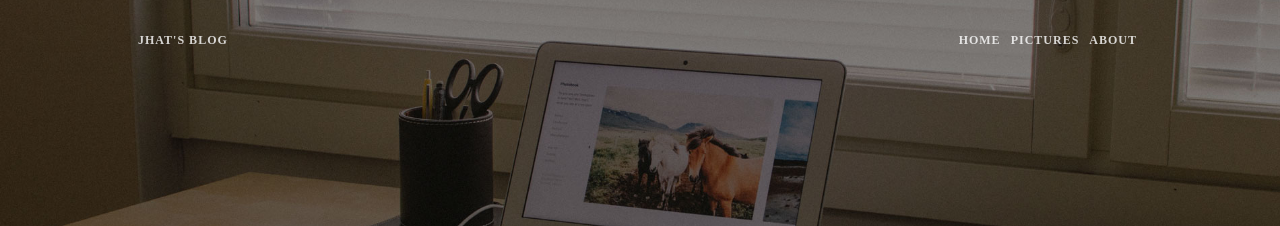
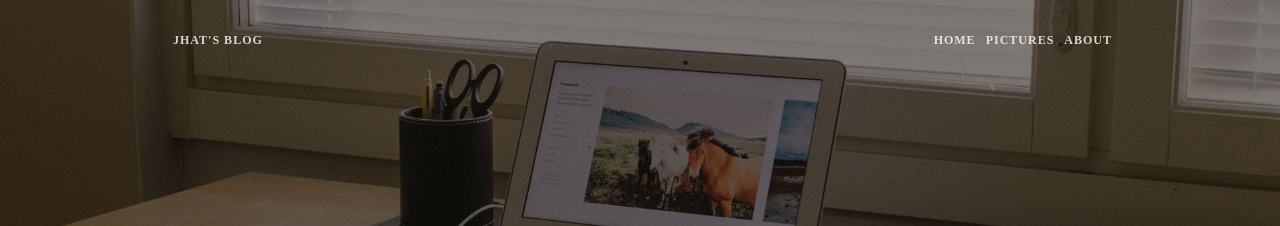
Before and after one commit to cpf624/cpf624.github.io, a Jekyll site: the page built from index.html, in a window 1280 px wide. Shown: the top 226 px of the page. Built offline with Jekyll 4.4.1, drawn with Linux system fonts in a browser that asks for light colours; the list of posts is cut into pages by our own code; comment, search, counter and statistics services are not loaded.

Commit message:
modify style

```diff
--- a/assets/css/base.scss
+++ b/assets/css/base.scss
@@ -75,6 +75,10 @@ img::-moz-selection {
     font-size: 12px;
     font-weight: 800;
 }
+#page-nav .navbar-header {
+    margin-left: 15px;
+    margin-right: 15px;
+}
 #page-nav .navbar-nav li a {
     padding: 10px 0px 10px 10px;
     color: rgba(255, 255, 255, 0.8);
@@ -88,7 +92,7 @@ img::-moz-selection {
     color: white;
 }
 #page-nav .navbar-nav {
-    margin: 0;
+    margin: 0px 25px 0px 0px;
 }
 #page-nav .navbar-nav li a:hover,
 #page-nav .navbar-nav li a:focus {
@@ -146,19 +150,22 @@ img::-moz-selection {
 @media (min-width: 768px) {
     #page-header .container {
         width: 750px;
-        margin-left: -375px;
+    }
+    #page-nav .navbar-header {
+        margin-left: 35px;
     }
 }
 @media (min-width: 992px) {
     #page-header .container {
         width: 970px;
-        margin-left: -485px;
     }
 }
 @media (min-width: 1200px) {
     #page-header .container {
         width: 1170px;
-        margin-left: -32em;
+    }
+    #page-nav .navbar-header {
+        margin-left: 35px;
     }
 }
 
--- a/assets/css/blog.scss
+++ b/assets/css/blog.scss
@@ -14,6 +14,12 @@
     -moz-box-shadow: 0 3px 10px rgba(0,0,0,0.1);
     box-shadow: 0 3px 10px rgba(0,0,0,0.1);
     font-size: 16px;
+}
+@media (max-width: 768px) {
+    #page-content,
+    .post-preview {
+        margin: 10px 0;
+    }
 }
 .post-preview .post-title {
     color: #F0E7D5;
```
